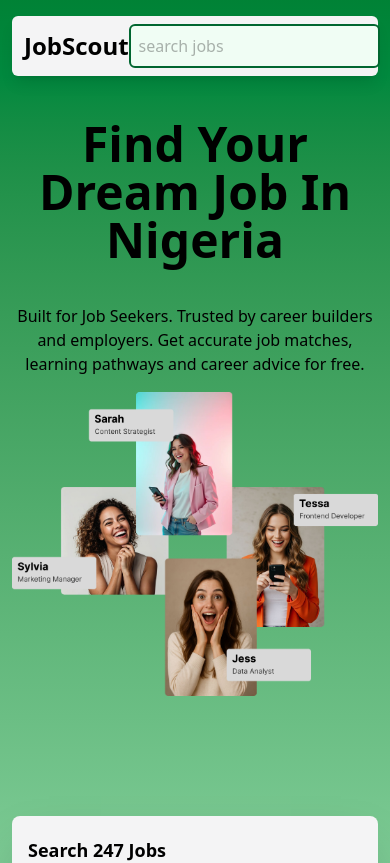
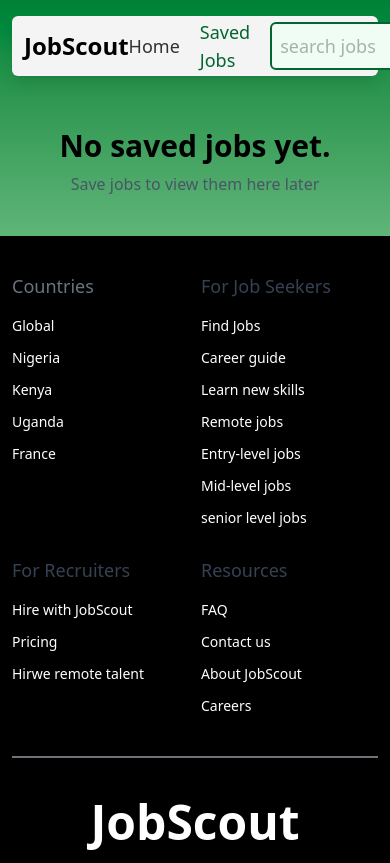
Before and after one commit to AghoghoOgbotor18/JobScout, a React (Vite) app: page /saved in a window 390 px wide. Shown: the top 863 px of the page. Built offline with nearby package versions, Linux system fonts and the light colour scheme; no server answers.

Commit message:
feat: add saved jobs page and update navbar

```diff
--- a/src/App.jsx
+++ b/src/App.jsx
@@ -1,15 +1,18 @@
 import React from 'react';
-import {QueryClient, QueryClientProvider} from "@tanstack/react-query";
-import JobsPage from "./Components/Jobs";
 import Home from './Pages/Home';
+import Layout from './Layout/Layout';
+import{ Routes, Route} from "react-router-dom";
+import SavedJobs from './Pages/SavedJobs';
 
 const App = () => {
 
-  const queryClient = new QueryClient();
   return (
-    <QueryClientProvider client={queryClient}>
-      <Home />
-    </QueryClientProvider>
+    <Routes>
+      <Route path="/" element={<Layout />}>
+        <Route index element={<Home />} />
+        <Route path="saved" element={<SavedJobs />} />
+      </Route>
+    </Routes>
   )
 }
 
--- a/src/Components/Jobs.jsx
+++ b/src/Components/Jobs.jsx
@@ -59,8 +59,8 @@ const Jobs = ({search, page, setPage}) => {
                         <div className="fixed top-5 left-1/2 -translate-x-1/2 z-50 duration-300">
                             <p className="bg-white shadow-md text-black text-lg rounded-md py-2 px-4">
                                 {toast.type === "saved" ? (
-                                    `removed: ${toast.jobTitle}`
-                                ) : (`saved: ${toast.jobTitle}`)}
+                                    `Removed: ${toast.jobTitle}`
+                                ) : (`Saved: ${toast.jobTitle}`)}
                             </p>
                         </div>
                     )}
--- /dev/null
+++ b/src/Components/Navbar.jsx
@@ -0,0 +1,19 @@
+import React from 'react'
+import { NavLink } from 'react-router-dom'
+
+const Navbar = ({ search, setSearch, setPage }) => {
+  return (
+    <div className='container mx-auto'>
+      <div className='mx-3 bg-zinc-100 text-black py-4 px-3 flex justify-between items-center fixed inset-0 z-10 h-15 rounded-md my-4 shadow-lg'>
+            <h2 className='text-2xl font-black'>JobScout</h2>
+            <div className='flex gap-5 items-center font-medium text-lg'>
+              <NavLink to="/" className={({isActive}) => isActive ? "text-green-800" : "text-black/80"}>Home</NavLink>
+              <NavLink to="/saved" className={({isActive}) => isActive ? "text-green-800" : "text-black/70"}>Saved Jobs</NavLink>
+              <input type='search' value={search} placeholder="search jobs" onChange={(e) => {setSearch(e.target.value); setPage(1);}}  className='border-2 border-green-800 bg-green-50 p-2 rounded-md text-black/60 outline-0'/>
+            </div>
+        </div>
+    </div>
+  )
+}
+
+export default Navbar
--- /dev/null
+++ b/src/Components/ScrollToTop.jsx
@@ -0,0 +1,16 @@
+import React, { useEffect } from 'react'
+
+const ScrollToTop = () => {
+
+    useEffect(() => {
+        window.scrollTo({top: 0, behavior: "smooth"})
+    }, []);
+
+    return (
+        <div>
+
+        </div>
+    )
+}
+
+export default ScrollToTop
--- /dev/null
+++ b/src/Layout/Layout.jsx
@@ -0,0 +1,22 @@
+import React from 'react'
+import Navbar from '../Components/Navbar';
+import Footer from "../Components/Footer";
+import { Outlet } from 'react-router-dom';
+
+const Layout = () => {
+  return (
+    <>
+        <nav>
+            <Navbar />
+        </nav>
+        <main>
+            <Outlet />
+        </main>
+        <footer>
+            <Footer />
+        </footer>
+    </>
+  )
+}
+
+export default Layout
--- a/src/Layout/Navbar.jsx
+++ /dev/null
@@ -1,14 +0,0 @@
-import React from 'react'
-
-const Navbar = ({ search, setSearch, setPage }) => {
-  return (
-    <div className='container mx-auto'>
-      <div className='mx-3 bg-zinc-100 text-black py-4 px-3 flex justify-between items-center fixed inset-0 z-10 h-15 rounded-md my-4 shadow-lg'>
-            <h2 className='text-2xl font-black'>JobScout</h2>
-            <input type='search' value={search} placeholder="search jobs" onChange={(e) => {setSearch(e.target.value); setPage(1);}}  className='border-2 border-green-800 bg-green-50 p-2 rounded-md text-black/60 outline-0'/>
-        </div>
-    </div>
-  )
-}
-
-export default Navbar
--- a/src/Pages/Home.jsx
+++ b/src/Pages/Home.jsx
@@ -1,10 +1,9 @@
 import React,{useState} from 'react'
 import Jobs from '../Components/Jobs'
-import Navbar from '../Layout/Navbar'
 import Hero from '../Components/Hero'
 import CTASection from '../Components/CTASection'
 import Popular from '../Components/Popular'
-import Footer from '../Layout/Footer'
+import ScrollToTop from '../Components/ScrollToTop'
 
 const Home = () => {
 
@@ -12,19 +11,12 @@ const Home = () => {
     const [page, setPage] = useState(1);
 
     return (
-        <div>
-            <header>
-                <Navbar search={search} setPage={setPage} setSearch={setSearch} />
-            </header>
-            <main className='container mx-auto'>
-                <Hero />
-                <CTASection />
-                <Popular search={search} setPage={setPage} setSearch={setSearch} />
-                <Jobs search={search} page={page} setPage={setPage} />
-            </main>
-            <footer>
-                <Footer />
-            </footer>
+        <div className='container mx-auto'>
+            <ScrollToTop />
+            <Hero />
+            <CTASection />
+            <Popular search={search} setPage={setPage} setSearch={setSearch} />
+            <Jobs search={search} page={page} setPage={setPage} />
         </div>
     )
 }
--- a/src/Pages/SavedJobs.jsx
+++ b/src/Pages/SavedJobs.jsx
@@ -0,0 +1,56 @@
+import React, {useState} from 'react';
+import { useSavedJobs } from '../context/SavedJobsContext';
+import ScrollToTop from '../Components/ScrollToTop';
+
+const SavedJobs = () => {
+    const {savedJobs, removeJob} = useSavedJobs();
+    const [show, setShow] = useState(false);
+    const [toast, setToast] = useState(null);
+
+    return (
+        <>
+            <ScrollToTop />
+            {show && toast && (
+                <div className="fixed top-5 left-1/2 -translate-x-1/2 z-50 duration-300">
+                    <p className="bg-white shadow-md text-black text-lg rounded-md py-2 px-4">
+                        {toast.type === "removed" && (
+                            `Removed: ${toast.jobTitle}`
+                        )}
+                    </p>
+                </div>
+            )}
+
+            {savedJobs.length === 0 ? (
+                <div className='container mx-auto mt-32 text-center'>
+                    <h1 className='text-3xl font-bold text-black'>No saved jobs yet.</h1>
+                    <p className='text-gray-600 mt-2'>Save jobs to view them here later</p>
+                </div>
+            ): (
+                <div className="container mx-auto my-30 grid grid-cols-1 md:grid-cols-2 lg:grid-cols-3 gap-6">
+                {savedJobs.map((job) => (
+                    <div key={job.id} className='flex flex-col gap-4 border-2 border-green-800 rounded-md bg-green-50 px-4 py-3 hover:-translate-y-0.5 duration-75'>
+                        <h2 className='font-black text-lg'>{job.title}</h2>
+                        <div className='flex flex-col gap-1'>
+                            <p className='font-bold text-lg'>{job.company_name}</p>
+                            <div className='flex justify-between gap-2 items-center'>
+                                <p className='font-medium text-[16px]'>{job.candidate_required_location}</p>
+                                <p className='bg-green-200 rounded-md w-fit px-1.5 py-2 text-sm'>{job.job_type}</p>
+                            </div>
+                            <p className='bg-green-200 rounded-lg w-fit px-1.5 text-sm'>{job.salary}</p>
+                        </div>
+                        <button onClick={ () => {
+                            removeJob(job.id);
+                            setToast({type:"removed", jobTitle: job.title});
+                            setShow(true);
+                            setTimeout(() => setShow(false), 3000);
+                        }} className="mt-4 bg-red-600 text-white px-4 py-2 rounded hover:bg-red-700">Remove</button>
+                    </div>
+                ))}
+            </div>
+            )}
+
+        </>
+    )
+}
+
+export default SavedJobs
--- a/src/main.jsx
+++ b/src/main.jsx
@@ -3,11 +3,19 @@ import { createRoot } from 'react-dom/client'
 import './index.css'
 import App from './App.jsx'
 import { SavedJobsProvider } from './context/SavedJobsContext.jsx'
+import { QueryClient, QueryClientProvider } from '@tanstack/react-query'
+import { BrowserRouter } from 'react-router-dom'
+
+const queryClient = new QueryClient();
 
 createRoot(document.getElementById('root')).render(
   <StrictMode>
-    <SavedJobsProvider>
-      <App />
-    </SavedJobsProvider>
+    <QueryClientProvider client={queryClient}>
+      <SavedJobsProvider>
+        <BrowserRouter>
+          <App />
+        </BrowserRouter>
+      </SavedJobsProvider>
+    </QueryClientProvider>
   </StrictMode>
 )
```
Also changed, not shown: src/Components/Footer.jsx (renamed from src/Layout/Footer.jsx).
